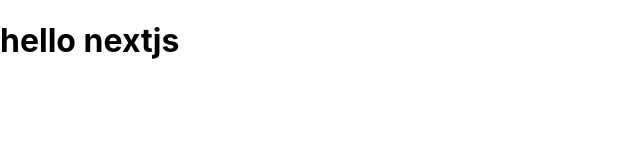
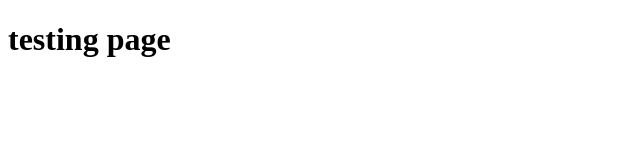
Before and after one commit to Romzyyy/cuy-nextjs13, a Next.js app: page / in a window 1280 px wide. Shown: the top 160 px of the page, without its empty margins (0-640 px from the left). Built offline with nearby package versions, Linux system fonts and the light colour scheme.

Commit message:
add file page in folder app

```diff
--- /dev/null
+++ b/app/page.js
@@ -0,0 +1,3 @@
+export default function Page() {
+    return <h1>testing page</h1>
+  }
```
